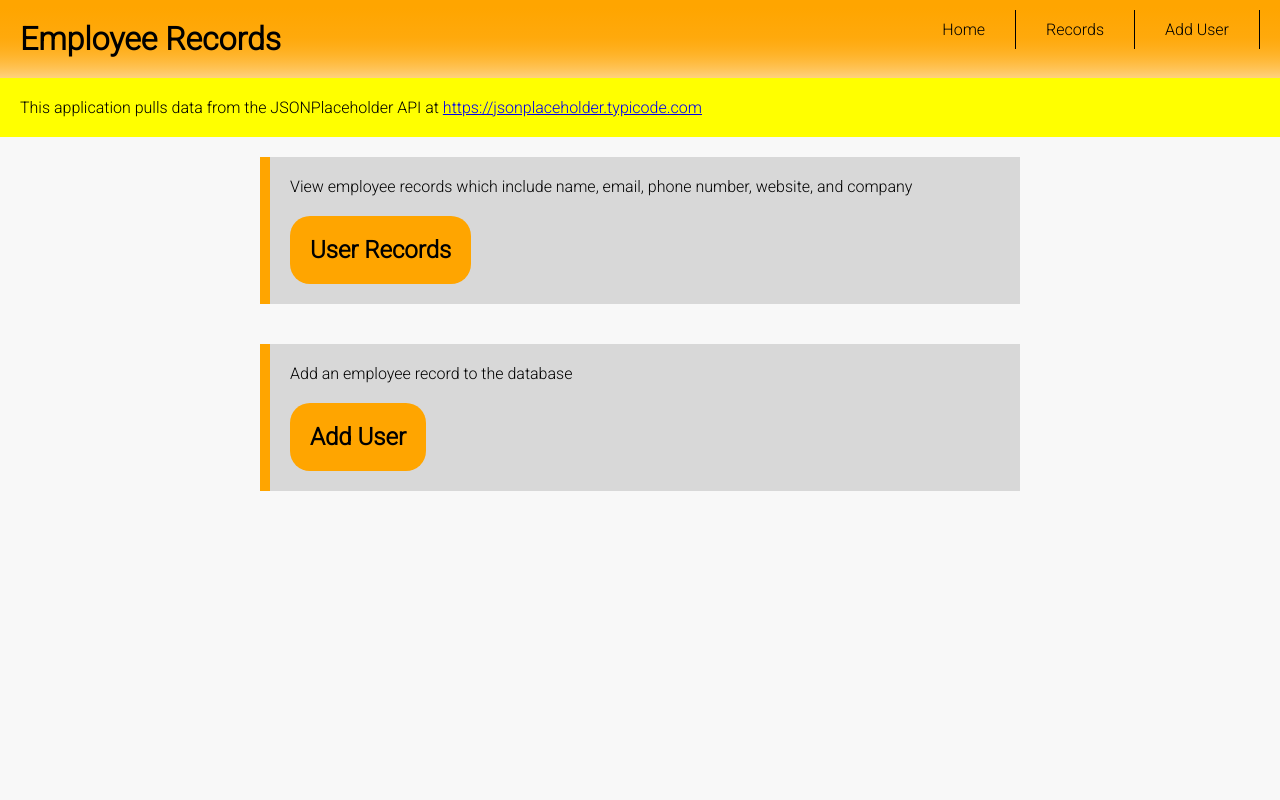
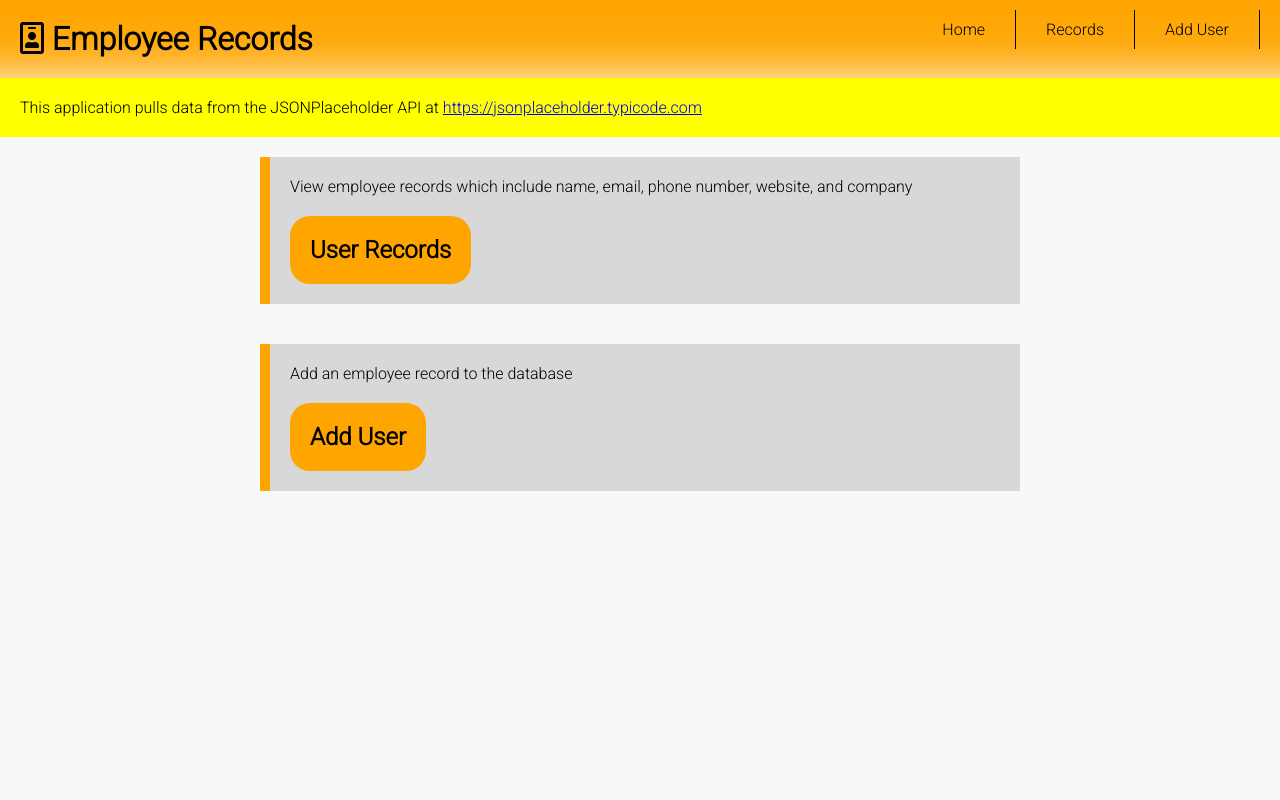
Before and after one commit to bryanc123/Employee-Records-Angular, an Angular app: page / in a window 1280 px wide. Shown: the top 800 px of the page. Built offline with nearby package versions, Linux system fonts and the light colour scheme.

Commit message:
Updated header

```diff
--- a/src/app/app.component.css
+++ b/src/app/app.component.css
@@ -5,6 +5,11 @@
     grid-template-columns: repeat(2, 1fr);
     margin: 0;
     padding: 20px;
+}
+
+.site-title {
+    color: black;
+    text-decoration: none;
 }
 
 .navigation-menu {
--- a/src/app/app.component.html
+++ b/src/app/app.component.html
@@ -1,7 +1,7 @@
 <div class="content hero-image">
     <header>
       <div class="header-container">
-        <h1>{{title}}</h1>
+        <h1><a href="/" class="site-title"><i class="far fa-id-badge"></i> {{title}}</a></h1>
         <ul class="navigation-menu">
           <li><a routerLink="/" class="navigation-menu-item">Home</a></li>
           <li><a routerLink="/users" class="navigation-menu-item">Records</a></li>
```
